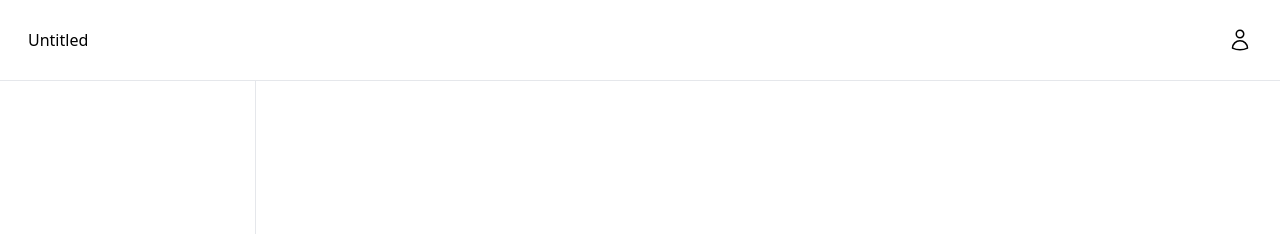
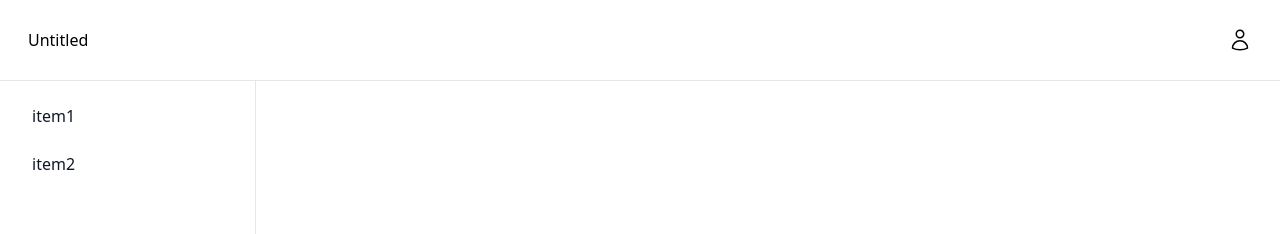
Before and after one commit to 3nd0/post_it, a Next.js app: page /# in a window 1280 px wide. Shown: the top 234 px of the page. Built offline with nearby package versions, Linux system fonts and the light colour scheme.

Commit message:
Add sidebar items components

```diff
--- a/src/components/Dashboard/SideBar.tsx
+++ b/src/components/Dashboard/SideBar.tsx
@@ -1,7 +1,36 @@
+import React from "react"
+import Link from "next/link"
+import type { MenuItems } from "./types/SideBar"
+
+const items: MenuItems[] = [
+    {
+        name: 'item1',
+        path: '#'
+    },
+    {
+        name: 'item2',
+        path: '#'
+    }
+]
+
 const SideBar = () => {
     return (
         <aside className="fixed top-0 left-0 mt-20 w-64 h-screen z-40 bg-white border-r border-inherit">
-            <div className="h-full px-3 bg-white overflow-y-auto"></div>
+            <div className="h-full px-3 py-4 bg-white overflow-y-auto">
+                <ul className="space-y-2 font-medium">
+                    {
+                        items.map((item, index) => (
+                            <React.Fragment key={index}>
+                                <li>
+                                    <Link href={item.path} className="flex items-center p-2 text-gray-900 rounded-lg hover:bg-gray-100">
+                                        <span className="ms-3">{item.name}</span>
+                                    </Link>
+                                </li>
+                            </React.Fragment>
+                        ))
+                    }
+                </ul>
+            </div>
         </aside>
     )
 }
--- /dev/null
+++ b/src/components/Dashboard/types/SideBar.ts
@@ -0,0 +1,4 @@
+export type MenuItems = {
+    name: string
+    path: string
+}
```
